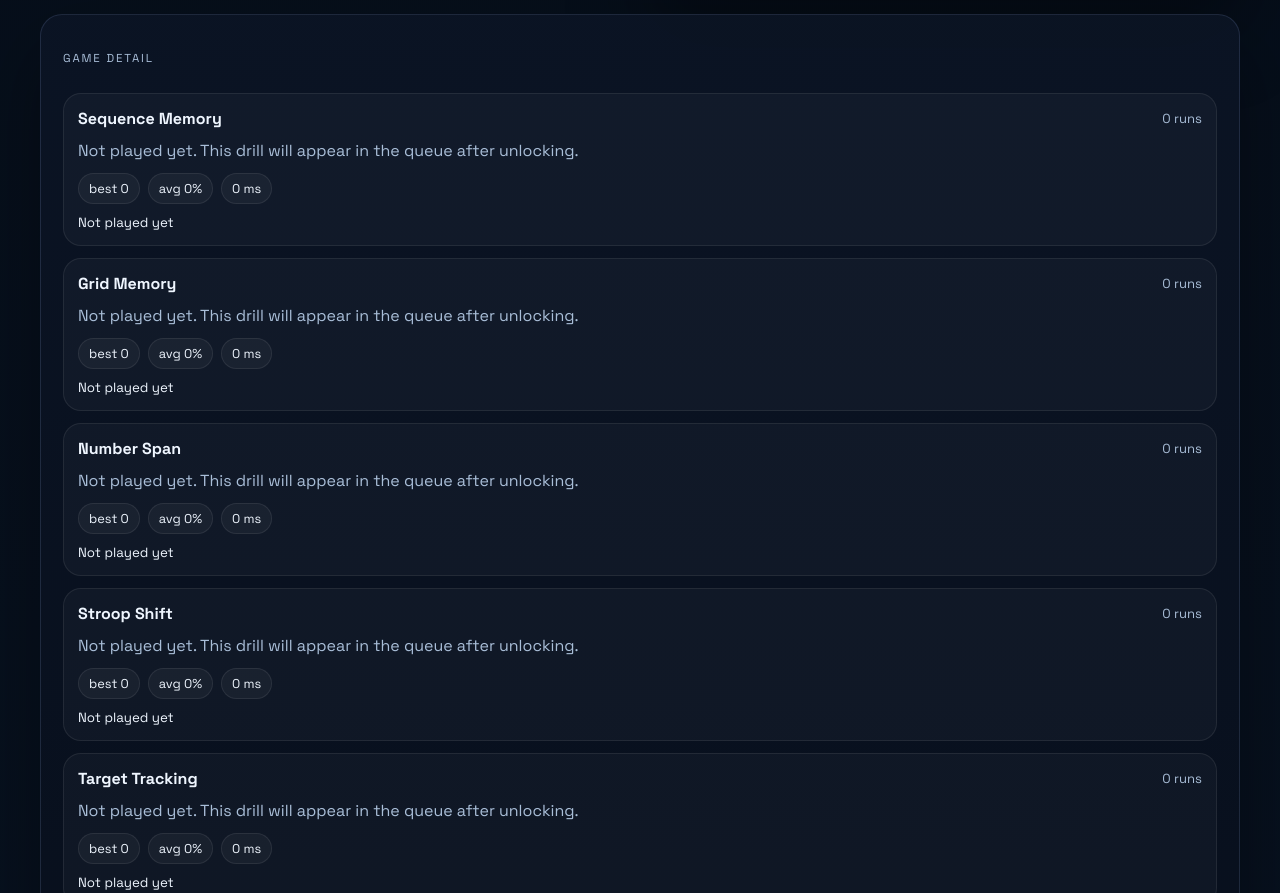
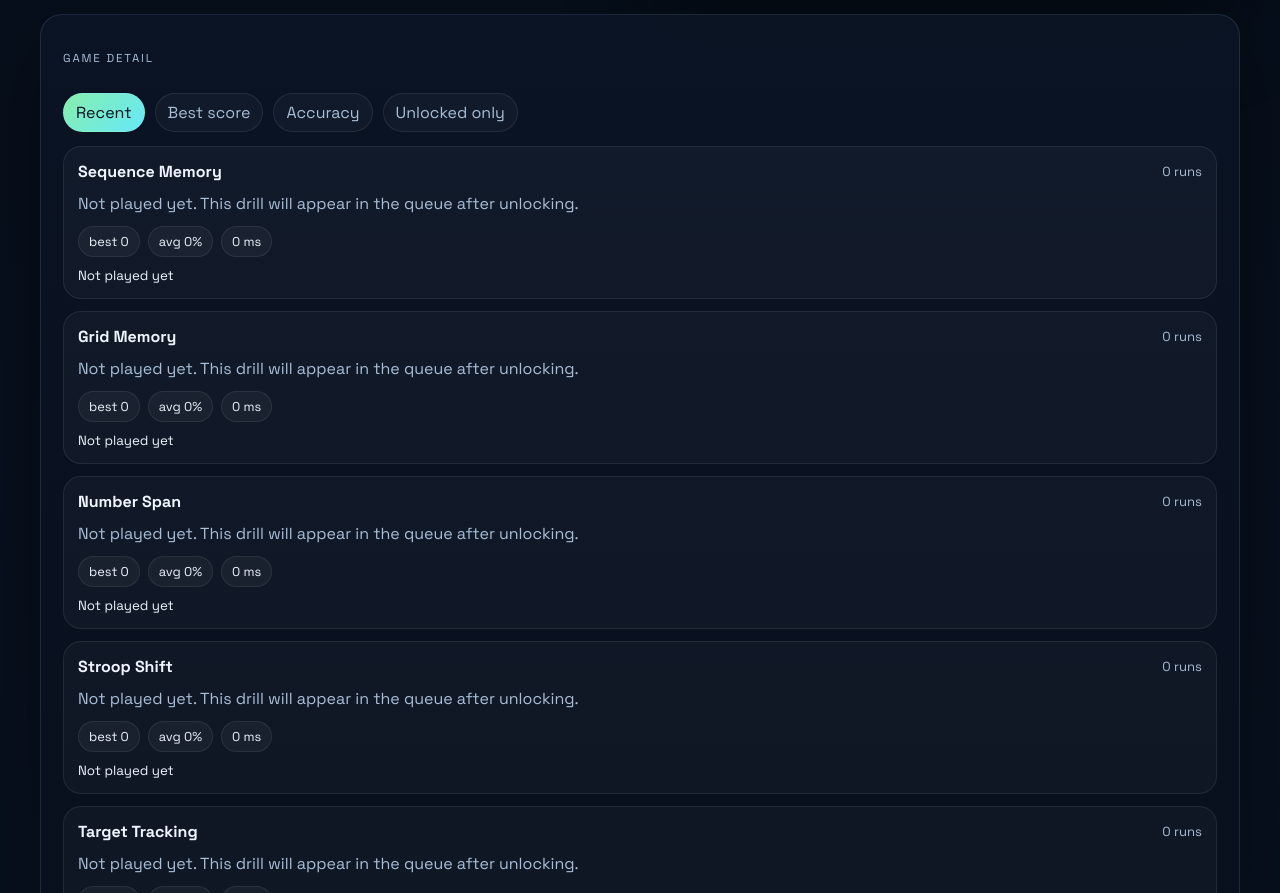
Before and after one commit to burnsco/brain-curls, a React (Vite) app: page /dashboard in a window 1280 px wide. Shown: the part 1892-2785 px from the top of the page. Built offline with nearby package versions, Linux system fonts and the light colour scheme.

Commit message:
add telemetry filters

```diff
--- a/src/components/difficulty-telemetry.tsx
+++ b/src/components/difficulty-telemetry.tsx
@@ -8,6 +8,10 @@ interface DifficultyTelemetryProps {
   overallLevel: number;
   targetAccuracy: number;
   speedBudgetMs: number;
+  gameSort: "recent" | "score" | "accuracy";
+  onGameSortChange: (sort: "recent" | "score" | "accuracy") => void;
+  onlyUnlocked: boolean;
+  onOnlyUnlockedChange: (value: boolean) => void;
 }
 
 export function DifficultyTelemetry({
@@ -17,6 +21,10 @@ export function DifficultyTelemetry({
   overallLevel,
   targetAccuracy,
   speedBudgetMs,
+  gameSort,
+  onGameSortChange,
+  onlyUnlocked,
+  onOnlyUnlockedChange,
 }: DifficultyTelemetryProps) {
   return (
     <div className="progress-layout telemetry-layout">
@@ -69,6 +77,24 @@ export function DifficultyTelemetry({
 
       <Card className="progress-card telemetry-card telemetry-wide">
         <p className="panel-label">Game detail</p>
+        <div className="telemetry-controls">
+          <button type="button" className={`telemetry-chip ${gameSort === "recent" ? "telemetry-chip-active" : ""}`} onClick={() => onGameSortChange("recent")}>
+            Recent
+          </button>
+          <button type="button" className={`telemetry-chip ${gameSort === "score" ? "telemetry-chip-active" : ""}`} onClick={() => onGameSortChange("score")}>
+            Best score
+          </button>
+          <button type="button" className={`telemetry-chip ${gameSort === "accuracy" ? "telemetry-chip-active" : ""}`} onClick={() => onGameSortChange("accuracy")}>
+            Accuracy
+          </button>
+          <button
+            type="button"
+            className={`telemetry-chip ${onlyUnlocked ? "telemetry-chip-active" : ""}`}
+            onClick={() => onOnlyUnlockedChange(!onlyUnlocked)}
+          >
+            Unlocked only
+          </button>
+        </div>
         <div className="telemetry-domain-list">
           {games.map((game) => (
             <div key={game.slug} className="telemetry-domain-card">
--- a/src/pages/DashboardPage.tsx
+++ b/src/pages/DashboardPage.tsx
@@ -5,14 +5,30 @@ import { ProgressCharts } from "../components/progress-charts";
 import { ProgressHistory } from "../components/progress-history";
 import { buildDomainTelemetry, buildGameTelemetry, buildOverallDifficultyTelemetry, buildUnlockTelemetry } from "../lib/telemetry";
 import { useBrainCurlsState } from "../store/brain-curls-store";
+import { useState } from "react";
 
 export function DashboardPage() {
   const { progress } = useBrainCurlsState();
   const recent = progress.recentRuns;
+  const [gameSort, setGameSort] = useState<"recent" | "score" | "accuracy">("recent");
+  const [onlyUnlocked, setOnlyUnlocked] = useState(false);
   const domainTelemetry = buildDomainTelemetry(progress);
   const gameTelemetry = buildGameTelemetry(progress);
   const unlockTelemetry = buildUnlockTelemetry(progress);
   const overall = buildOverallDifficultyTelemetry(progress);
+  const sortedGameTelemetry = gameTelemetry
+    .filter((game) => !onlyUnlocked || progress.unlockedGameSlugs.includes(game.slug))
+    .sort((left, right) => {
+      switch (gameSort) {
+        case "score":
+          return right.bestScore - left.bestScore;
+        case "accuracy":
+          return right.averageAccuracy - left.averageAccuracy;
+        case "recent":
+        default:
+          return (right.lastPlayedAt ?? 0) - (left.lastPlayedAt ?? 0);
+      }
+    });
 
   return (
     <main className="section-page">
@@ -52,11 +68,15 @@ export function DashboardPage() {
 
       <DifficultyTelemetry
         domains={domainTelemetry}
-        games={gameTelemetry}
+        games={sortedGameTelemetry}
         unlocks={unlockTelemetry}
         overallLevel={overall.level}
         targetAccuracy={overall.targetAccuracy}
         speedBudgetMs={overall.speedBudgetMs}
+        gameSort={gameSort}
+        onGameSortChange={setGameSort}
+        onlyUnlocked={onlyUnlocked}
+        onOnlyUnlockedChange={setOnlyUnlocked}
       />
 
       <ProgressCharts progress={progress} />
--- a/src/styles.css
+++ b/src/styles.css
@@ -1028,6 +1028,26 @@ main {
   grid-column: 1 / -1;
 }
 
+.telemetry-controls {
+  display: flex;
+  flex-wrap: wrap;
+  gap: 10px;
+}
+
+.telemetry-chip {
+  padding: 8px 12px;
+  border-radius: 999px;
+  border: 1px solid rgba(255, 255, 255, 0.08);
+  background: rgba(255, 255, 255, 0.03);
+  color: var(--muted);
+  font: inherit;
+}
+
+.telemetry-chip-active {
+  color: #04101e;
+  background: linear-gradient(135deg, var(--accent), var(--accent-2));
+}
+
 .telemetry-note-grid {
   display: grid;
   gap: 12px;
```
